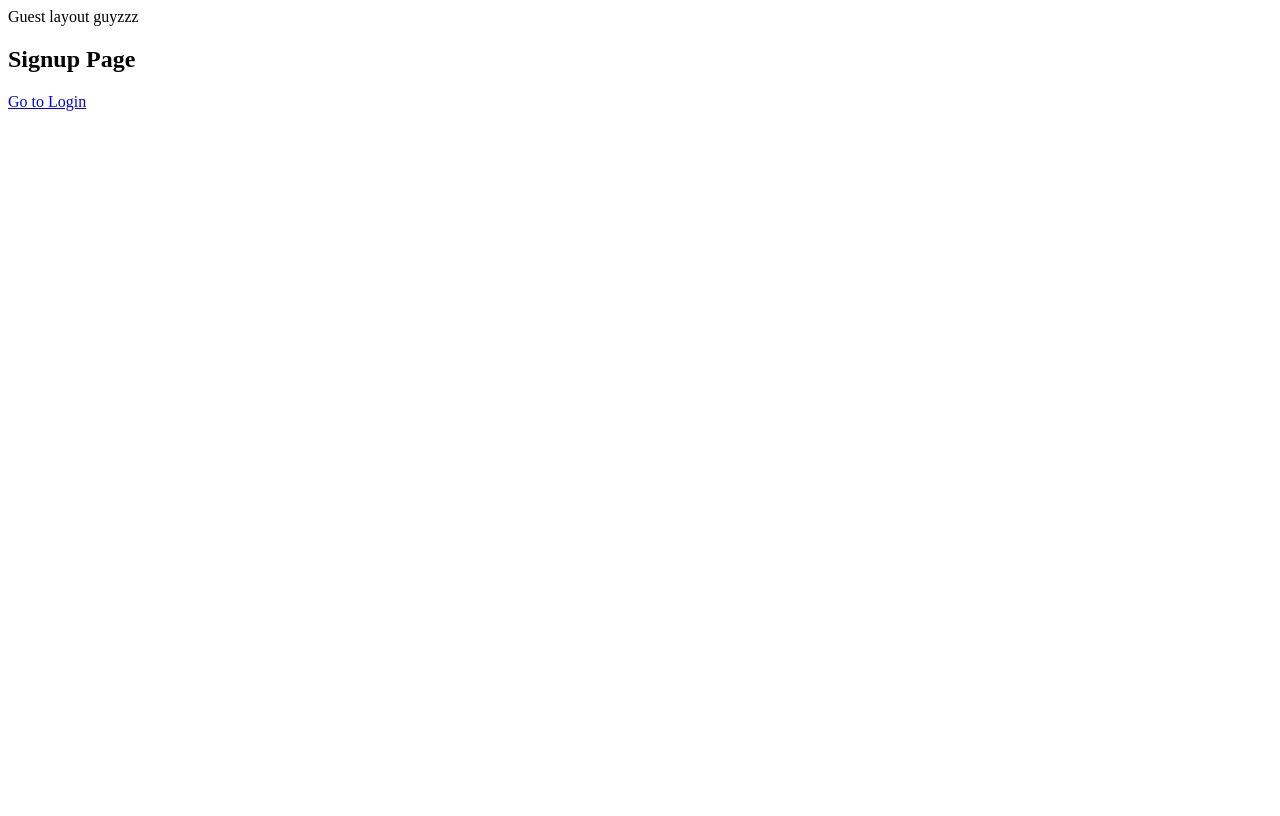
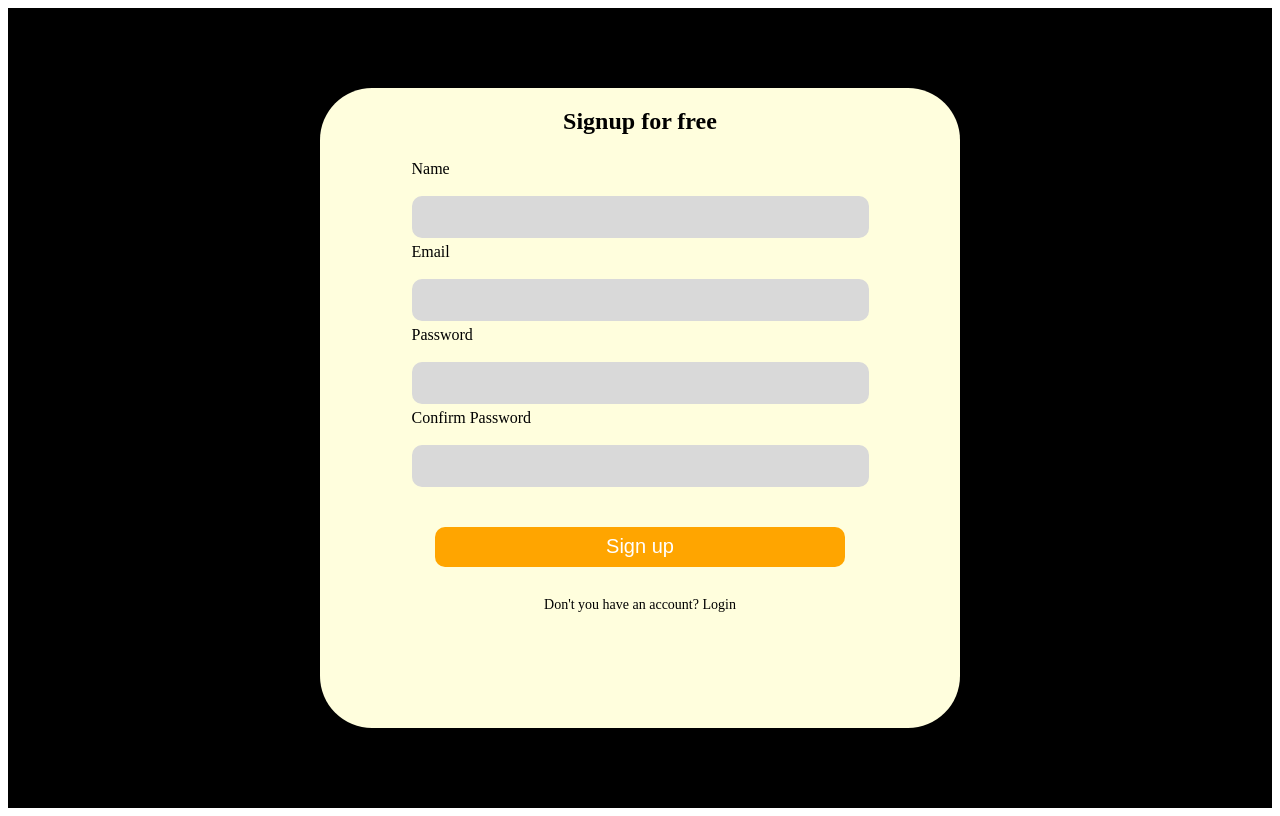
Before and after one commit to muhammedshamil8/code-crypt, a Vue app in the folder client/: page /signup in a window 1280 px wide. Built offline with nearby package versions, Linux system fonts and the light colour scheme.

Commit message:
signup page completed

```diff
--- a/client/package.json
+++ b/client/package.json
@@ -15,7 +15,6 @@
   },
   "devDependencies": {
     "@vitejs/plugin-vue": "^4.5.0",
-    "vite": "^5.0.0"
-
+    "vite": "^5.0.2"
   }
 }
--- a/client/src/components/Layout/Guest.vue
+++ b/client/src/components/Layout/Guest.vue
@@ -2,8 +2,7 @@
 <template>
     <div>
       <header>
-        <!-- Header content for GuestLayout -->
-        Guest layout guyzzz
+
       </header>
       <router-view name="main" />
       <footer>
--- a/client/src/components/viewTools/InputFields.vue
+++ b/client/src/components/viewTools/InputFields.vue
@@ -1,8 +1,10 @@
 <!-- InputField.vue -->
 <template>
-    <div>
-      <label :for="name">{{ label }}</label>
+  <div class="container2">
+     <label :for="name" class="label-container">{{ label }}</label>
+     <br/>
      <input
+     class="input"
        :type="type"
        :id="name"
        :name="name"
@@ -42,3 +44,25 @@
     },
   };
   </script>
+
+<style scoped>
+.label-container {
+   display: flex;
+   align-items: center;
+   justify-content: start;
+   padding-top: 5px;
+  }
+
+.container2{
+  display: flex;
+  flex-direction: column;
+  justify-content: center;
+}
+.input {
+  width: 453px;
+  height: 40px;
+  border-radius: 10px;
+  border:none;
+  background-color: #d9d9d9;
+}
+</style>
--- /dev/null
+++ b/client/src/pages/CreateTask.vue
@@ -0,0 +1,87 @@
+<template>
+    <div class="container">
+       <form @submit.prevent="signup">
+         <div class="box">
+           <h2>Signup for free</h2>
+
+           <div class="details">
+             <InputField label="Name" name="Name" type="text" v-model="name" />
+             <InputField label="Email" name="Email" type="text" v-model="email" />
+             <InputField label="Password" name="Password" type="password" v-model="password" />
+             <InputField label="Confirm Password" name="ConfirmPassword" type="password" v-model="confirm_passoword" />
+           </div>
+
+           <button type="submit" class="signup-btn">Sign up</button>
+           <router-link to="/login" class="login-link">Don't you have an account? Login</router-link>
+         </div>
+       </form>
+    </div>
+   </template>
+
+   <script>
+   import InputField from '../components/viewTools/InputFields.vue';
+   export default {
+    name: 'Signup',
+    components: {
+       InputField,
+    },
+    data() {
+       return {
+         name: '',
+         email: '',
+         password: '',
+         confirm_passoword: '',
+       };
+    },
+    methods: {
+       signup() {
+         // Here, you can add the logic to handle the signup
+         // For example, make an API request, validate input, etc.
+         // For simplicity, let's just log the input values for now.
+         console.log('Signing up with:', this.name, this.email, this.password);
+
+         // Assuming successful signup, navigate to the dashboard
+         this.$router.push('/dashboard');
+       },
+    },
+   };
+   </script>
+
+   <style scoped>
+   .box {
+    display: flex;
+    flex-direction: column;
+    align-items: center;
+    height: 80vh;
+    width: 50vw;
+    background-color: #fffedd;
+    border-radius: 52px;
+   }
+   .container {
+    display: flex;
+    justify-content: center;
+    align-items: center;
+    height: 100vh;
+    background-color: #000000;
+   }
+
+   .signup-btn{
+    background-color: orange;
+    color: white;
+    width: 64%;
+    height: 40px;
+    margin-bottom: 20px;
+    margin-top: 40px;
+    border: none;
+    border-radius: 10px;
+    font-size: 20px;
+    padding: 6px;
+   }
+
+   .login-link {
+    color: #000000;
+    text-decoration: none;
+    font-size: 14px;
+    margin-top: 10px;
+   }
+   </style>
--- a/client/src/pages/Login.vue
+++ b/client/src/pages/Login.vue
@@ -11,6 +11,7 @@
   </template>
 
   <script>
+
   import InputField from '../components/viewTools/InputFields.vue';
   export default {
     name: 'Login',
--- a/client/src/pages/Signup.vue
+++ b/client/src/pages/Signup.vue
@@ -1,13 +1,87 @@
 <template>
-    <div>
-      <h2>Signup Page</h2>
-      <router-link to="/login">Go to Login</router-link>
+  <div class="container">
+     <form @submit.prevent="signup">
+       <div class="box">
+         <h2>Signup for free</h2>
 
+         <div class="details">
+           <InputField label="Name" name="Name" type="text" v-model="name" />
+           <InputField label="Email" name="Email" type="text" v-model="email" />
+           <InputField label="Password" name="Password" type="password" v-model="password" />
+           <InputField label="Confirm Password" name="ConfirmPassword" type="password" v-model="confirm_passoword" />
+         </div>
+
+         <button type="submit" class="signup-btn">Sign up</button>
+         <router-link to="/login" class="login-link">Don't you have an account? Login</router-link>
+       </div>
+     </form>
   </div>
  </template>
 
  <script>
+ import InputField from '../components/viewTools/InputFields.vue';
  export default {
   name: 'Signup',
+  components: {
+     InputField,
+  },
+  data() {
+     return {
+       name: '',
+       email: '',
+       password: '',
+       confirm_passoword: '',
+     };
+  },
+  methods: {
+     signup() {
+       // Here, you can add the logic to handle the signup
+       // For example, make an API request, validate input, etc.
+       // For simplicity, let's just log the input values for now.
+       console.log('Signing up with:', this.name, this.email, this.password);
+
+       // Assuming successful signup, navigate to the dashboard
+       this.$router.push('/dashboard');
+     },
+  },
  };
  </script>
+
+ <style scoped>
+ .box {
+  display: flex;
+  flex-direction: column;
+  align-items: center;
+  height: 80vh;
+  width: 50vw;
+  background-color: #fffedd;
+  border-radius: 52px;
+ }
+ .container {
+  display: flex;
+  justify-content: center;
+  align-items: center;
+  height: 100vh;
+  background-color: #000000;
+ }
+
+ .signup-btn{
+  background-color: orange;
+  color: white;
+  width: 64%;
+  height: 40px;
+  margin-bottom: 20px;
+  margin-top: 40px;
+  border: none;
+  border-radius: 10px;
+  font-size: 20px;
+  padding: 6px;
+ }
+
+ .login-link {
+  color: #000000;
+  text-decoration: none;
+  font-size: 14px;
+  margin-top: 10px;
+ }
+ </style>
```
Also changed, not shown: 1 other file (tests, documents, lock files or other folders). Lines whose indentation alone changed are shown as unchanged.
